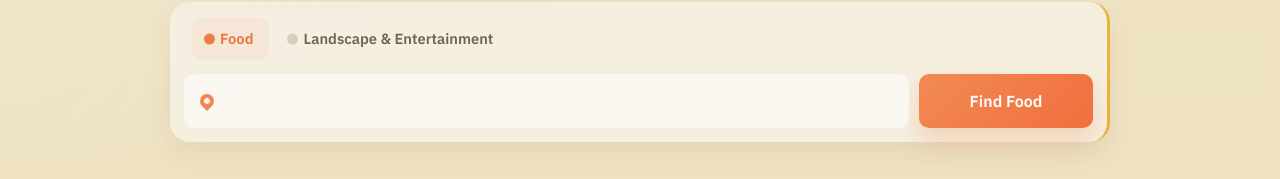
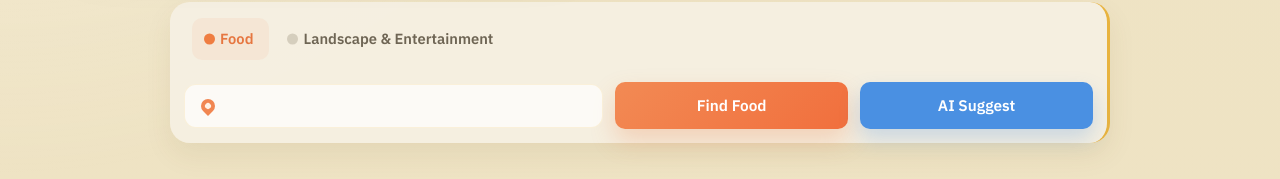
Before and after one commit to C2SE-19/smart-city-discovery, a React app in the folder frontend/: page / in a window 1280 px wide. Shown: the part 561-740 px from the top of the page. Built offline with nearby package versions, Linux system fonts and the light colour scheme; no server answers; the HTML template or start-up script is replaced by a standard one.

Commit message:
update Fe

```diff
--- a/frontend/src/constants/translations.js
+++ b/frontend/src/constants/translations.js
@@ -19,7 +19,14 @@ const translations = {
       food: 'Food',
       landscape: 'Landscape & Entertainment',
       findFood: 'Find Food',
+      aiSuggest: 'AI Suggest',
       placeholder: 'Enter your address...'
+    },
+    weather: {
+      sunny: 'Sunny',
+      rainy: 'Rainy',
+      cloudy: 'Cloudy',
+      clear: 'Clear'
     },
     sections: {
       food: 'Food',
@@ -51,17 +58,20 @@ const translations = {
       food: 'Đồ ăn',
       landscape: 'Danh lam thắng cảnh & Giải trí',
       findFood: 'Tìm đồ ăn',
+      aiSuggest: 'Gợi ý AI',
       placeholder: 'Nhập địa chỉ của bạn...'
+    },
+    weather: {
+      sunny: 'Năng',
+      rainy: 'Mưa',
+      cloudy: 'Mây',
+      clear: 'Tháng'
     },
     sections: {
       food: 'Đồ ăn',
       landscape: 'Danh lam thắng cảnh & Giải trí',
       maps: 'Bản đồ'
     },
-    delivery: {
-      delivery: 'Giao hàng',
-      pickup: 'Lấy tại chỗ'
-    }
   }
 };
 
--- a/frontend/src/pages/overview/OverviewPage.css
+++ b/frontend/src/pages/overview/OverviewPage.css
@@ -245,20 +245,79 @@
   background: #ef7d41;
 }
 
+.overview-search-top {
+  display: flex;
+  justify-content: space-between;
+  align-items: center;
+  margin-bottom: 8px;
+}
+
 .overview-search-row {
   display: grid;
-  grid-template-columns: minmax(0, 1fr) 174px;
-  gap: 10px;
+  grid-template-columns: minmax(0, 1.8fr) repeat(2, minmax(0, 1fr));
+  gap: 12px;
+  align-items: center;
+}
+
+.overview-search-submit,
+.overview-search-ai {
+  width: 100%;
+  padding: 12px 24px;
+  font-size: 0.96rem;
+  font-weight: 600;
+  border-radius: 12px;
+  transition: all 0.2s ease;
+  border: none;
+  cursor: pointer;
+  max-width: none; /* let them flex naturally */
+  min-height: 44px;
+}
+
+.overview-search-ai {
+  margin-left: 0;
+}
+
+.overview-search-submit:hover,
+.overview-search-ai:hover {
+  transform: translateY(-2px);
+  box-shadow: 0 14px 28px rgba(0,0,0,0.15);
+}
+
+.overview-location-info.overview-location-inline {
+  display: flex;
+  flex-direction: column;
+  align-items: flex-end;
+  gap: 4px;
+  font-size: 0.88rem;
+  color: #7a6f56;
+  font-weight: 500;
+}
+
+.overview-location-text {
+  font-size: 0.95rem;
+  font-weight: 500;
+  color: #6e6554;
+}
+
+.overview-weather {
+  margin-left: 0;
+  font-weight: 600;
+  color: #8a714a;
+  font-size: 1rem;
+  display: flex;
+  align-items: center;
+  gap: 6px;
 }
 
 .overview-address-field {
   position: relative;
   display: flex;
   align-items: center;
-  min-height: 54px;
-  border-radius: 10px;
-  background: rgba(255, 255, 255, 0.6);
+  min-height: 44px;
+  border-radius: 12px;
+  background: rgba(255, 255, 255, 0.7);
   padding: 0 14px 0 44px;
+  border: 1px solid rgba(232, 179, 62, 0.15);
 }
 
 .overview-address-field input {
@@ -307,6 +366,15 @@
   color: white;
   font-weight: 700;
   box-shadow: 0 12px 24px rgba(235, 121, 64, 0.25);
+}
+
+.overview-search-ai {
+  border: 0;
+  border-radius: 10px;
+  background: #4a90e2;
+  color: white;
+  font-weight: 700;
+  box-shadow: 0 10px 20px rgba(74, 144, 226, 0.25);
 }
 
 .overview-section {
@@ -850,6 +918,14 @@
   border-color: rgba(240, 240, 242, 0.2);
 }
 
+[data-theme='dark'] .overview-location-text {
+  color: #d8d8dc;
+}
+
+[data-theme='dark'] .overview-weather {
+  color: #e8b33e;
+}
+
 [data-theme='dark'] .overview-address-field input {
   background: transparent;
   color: #f0f0f2;
--- a/frontend/src/pages/overview/OverviewPage.jsx
+++ b/frontend/src/pages/overview/OverviewPage.jsx
@@ -142,6 +142,8 @@ function OverviewPage() {
   const [address, setAddress] = useState('');
   const [currentFoodIndex, setCurrentFoodIndex] = useState(0);
   const [direction, setDirection] = useState('right');
+  const [currentLocation, setCurrentLocation] = useState(null);
+  const [currentWeather, setCurrentWeather] = useState(null);
 
   const handleNextFood = () => {
     setDirection('right');
@@ -160,6 +162,23 @@ function OverviewPage() {
     }, 3000);
     return () => clearInterval(interval);
   }, []);
+
+  // retrieve user's location and (dummy) weather
+  useEffect(() => {
+    if (!navigator.geolocation) return;
+    navigator.geolocation.getCurrentPosition(async (pos) => {
+      const { latitude, longitude } = pos.coords;
+      // reverse geocode - replace with real service if available
+      // here we'll just mock as Da Nang, Sơn Trà for demo
+      setCurrentLocation('Da Nang, Sơn Trà');
+      // weather fetch placeholder; you can call OpenWeatherMap or similar
+      // const resp = await fetch(`https://api.weather.com/...${latitude},${longitude}`);
+      // const data = await resp.json();
+      // Use translated weather condition
+      const weatherCondition = t.weather.sunny; // 'Sunny' or 'Năng' depending on language
+      setCurrentWeather(`29°C, ${weatherCondition}`);
+    });
+  }, [language]);
 
   return (
     <div className="overview-page">
@@ -220,6 +239,7 @@ function OverviewPage() {
       </section>
 
       <section className="overview-search">
+        <div className="overview-search-top">
           <div className="overview-search-tabs" role="tablist" aria-label="Delivery type">
             <button
               type="button"
@@ -237,6 +257,20 @@ function OverviewPage() {
             </button>
           </div>
 
+          {currentLocation && currentWeather && (
+            <div className="overview-location-info overview-location-inline">
+              <span className="overview-location-text">{currentLocation}</span>
+              <span className="overview-weather">
+                {(currentWeather.includes(t.weather.sunny) || currentWeather.includes(t.weather.clear)) && '☀️'}
+                {currentWeather.includes(t.weather.rainy) && '🌧️'}
+                {currentWeather.includes(t.weather.cloudy) && '☁️'}
+                {!(currentWeather.includes(t.weather.sunny) || currentWeather.includes(t.weather.clear) || currentWeather.includes(t.weather.rainy) || currentWeather.includes(t.weather.cloudy)) && '🌡️'}
+                {currentWeather}
+              </span>
+            </div>
+          )}
+        </div>
+
         <div className="overview-search-row">
           <label className="overview-address-field">
             <span className="overview-address-icon" aria-hidden="true" />
@@ -250,6 +284,15 @@ function OverviewPage() {
 
           <button type="button" className="overview-search-submit">
             {t.search.findFood}
+          </button>
+          {/* AI suggestion button */}
+          <button
+            type="button"
+            className="overview-search-ai"
+            aria-label={t.search.aiSuggest}
+            onClick={() => alert('AI suggestion not implemented yet')}
+          >
+            {t.search.aiSuggest}
           </button>
         </div>
       </section>
```
Lines whose indentation alone changed are shown as unchanged.
